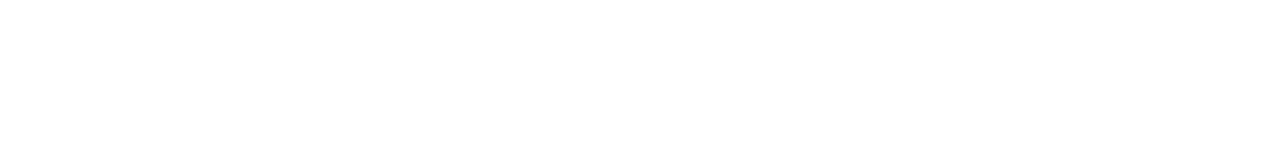
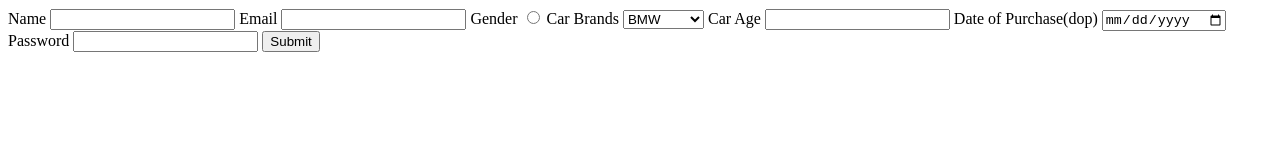
Before and after one commit to acciojob/car-insurance-form-Muniraattar3, a website: page main.html in a window 1280 px wide. Drawn offline with Linux system fonts and the light colour scheme.

Commit message:
created a submission

```diff
--- a/main.html
+++ b/main.html
@@ -8,6 +8,33 @@
 
 <body>
 	<!-- the entire body must be written by student -->
+    <form method="post">
+		<label for="name">Name</label>
+		<input id="name" type="text" required>
+
+	    <label for="email">Email</label>
+		<input id="email" type="Email" required>
+
+		<label >Gender</label>
+		<input  type="radio" name="gender"required>
+
+		<label for="car">Car Brands</label>
+		<select name="cars" id="cars">
+		<option value="BMW">BMW</option>
+		<option value="Audi">Audi</option>
+		<option value="Mercedez">Marcedez</option>
+		</select>
+		<label for="carage">Car Age</label>
+		<input id="carage" type="Number" required>
+
+		<label for="dop">Date of Purchase(dop)</label>
+		<input id="dop" type="Date" required>
+
+		<label for="password">Password</label>
+		<input id="password" type="Password" required>
+
+		<button type="submit">Submit</button>
+	</form>
     <script type="text/javascript" src="./script.js">
 </script>
 
```
